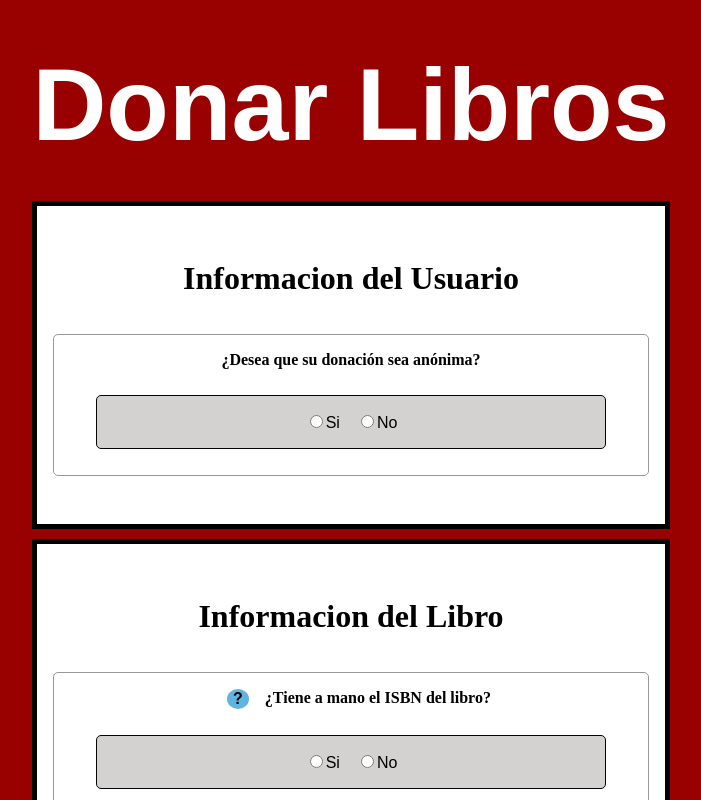
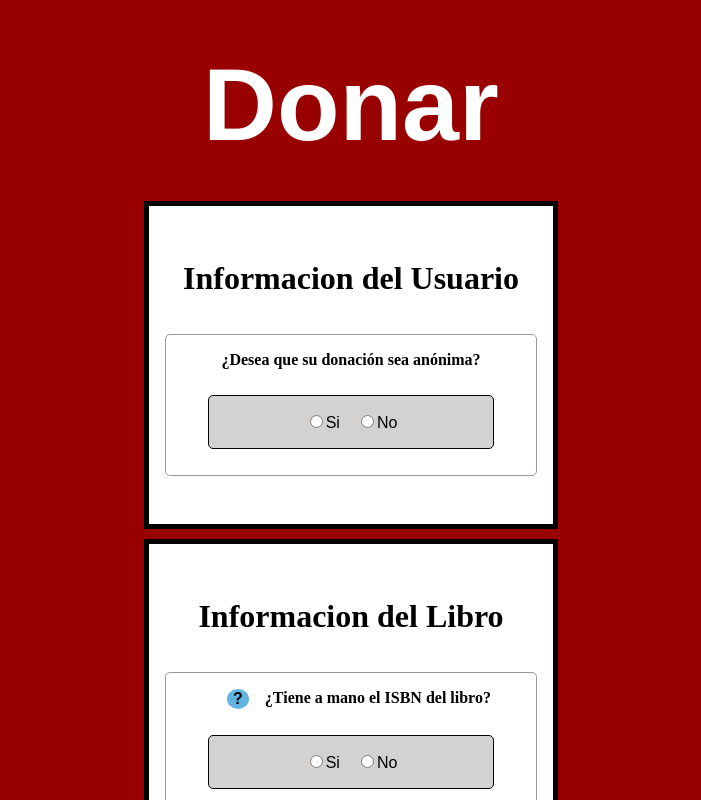
Before and after one commit to notos15/dlp-donacion-13_11, a Next.js app: page / in a window 1280 px wide. Shown: the top 800 px of the page, without its empty margins (289-990 px from the left). Built offline with nearby package versions, Linux system fonts and the light colour scheme.

Commit message:
probando1

```diff
--- a/app/page.js
+++ b/app/page.js
@@ -37,7 +37,7 @@ export default function Home() {
 
 return (
   <div >
-    <h1 className="titulo">Donar Libros</h1>
+    <h1 className="titulo">Donar </h1>
 
     <div className="cuestionario">
       <h1 className="titulo1">Informacion del Usuario</h1>
```
